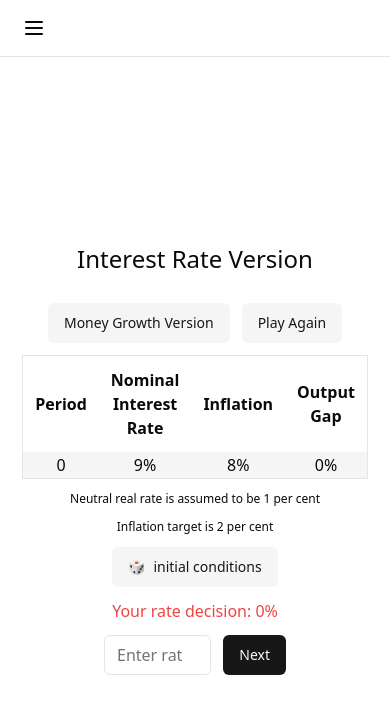
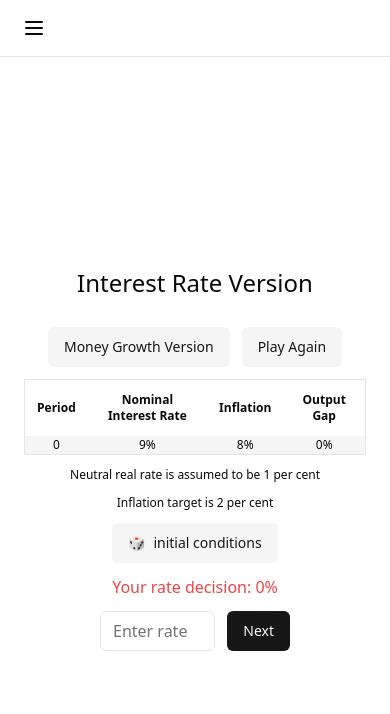
Before and after one commit to keremcs/inflation, a Next.js app: page / in a window 390 px wide. Shown: the top 714 px of the page. Built offline with nearby package versions, Linux system fonts and the light colour scheme.

Commit message:
table revert

```diff
--- a/components/cbgame.tsx
+++ b/components/cbgame.tsx
@@ -84,7 +84,7 @@ function DataTable(props: {
 }) {
   return (
     <div className="flex px-6">
-      <table className="table-auto border text-center sm:text-xl md:text-2xl">
+      <table className="table-auto border text-center text-xs sm:text-xl md:text-2xl">
         <thead>
           <tr>
             <th className="p-3">Period</th>
@@ -277,7 +277,7 @@ function Game(props: { mg: boolean }) {
           <div className="text-red-500 md:text-2xl">
             Your rate decision: {rate1}%
           </div>
-          <div className="flex flex-row gap-3 max-w-[182px]">
+          <div className="flex flex-row gap-3 max-w-[190px]">
             <Input
               id="r1"
               placeholder="Enter rate"
@@ -329,7 +329,7 @@ function Game(props: { mg: boolean }) {
           <div className="text-red-500 md:text-2xl">
             Your rate decision: {rate2}%
           </div>
-          <div className="flex flex-row gap-3 max-w-[182px]">
+          <div className="flex flex-row gap-3 max-w-[190px]">
             <Input
               id="r2"
               placeholder="Enter rate"
@@ -385,7 +385,7 @@ function Game(props: { mg: boolean }) {
           <div className="text-red-500 md:text-2xl">
             Your rate decision: {rate3}%
           </div>
-          <div className="flex flex-row gap-3 max-w-[182px]">
+          <div className="flex flex-row gap-3 max-w-[190px]">
             <Input
               id="r3"
               placeholder="Enter rate"
@@ -444,7 +444,7 @@ function Game(props: { mg: boolean }) {
           <div className="text-red-500 md:text-2xl">
             Your rate decision: {rate4}%
           </div>
-          <div className="flex flex-row gap-3 max-w-[182px]">
+          <div className="flex flex-row gap-3 max-w-[190px]">
             <Input
               id="r4"
               placeholder="Enter rate"
@@ -529,7 +529,7 @@ function Game(props: { mg: boolean }) {
             )}
           </div>
           {!props.mg && gameHistory && (
-            <div className="flex text-xs sm:text-base gap-3 px-3">
+            <div className="flex text-center text-xs sm:text-base gap-3 px-3">
               <div className="flex flex-col items-center">
                 <div className="flex">Total Games</div>
                 <div className="flex text-xl sm:text-2xl">
```
